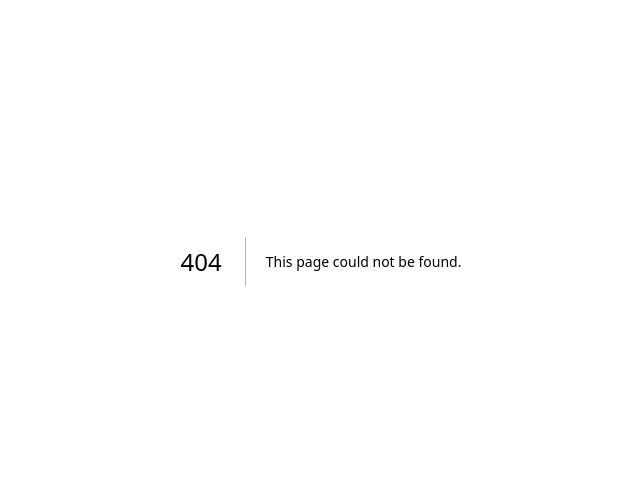
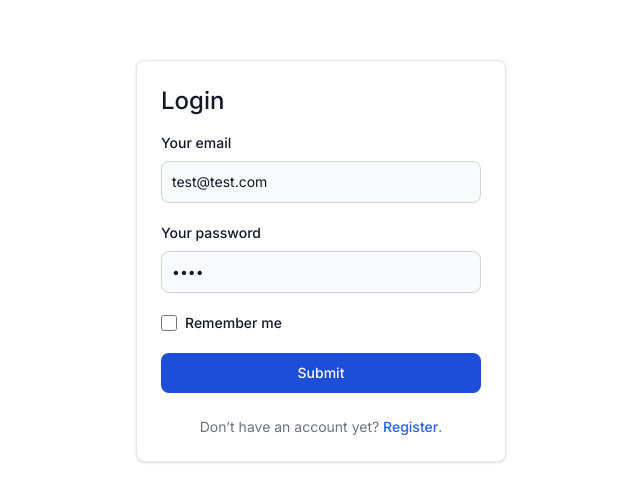
Before and after one commit to LuisQuiiroz/catsplash, a Next.js app: page /login in a window 1280 px wide. Before the commit this address had no page. Shown: the part 139-640 px from the top of the page, without its empty margins (319-959 px from the left). Built offline with nearby package versions, Linux system fonts and the light colour scheme.

Commit message:
login and register form

```diff
--- /dev/null
+++ b/src/app/login/page.jsx
@@ -0,0 +1,65 @@
+'use client'
+
+import Link from 'next/link'
+import { usePathname } from 'next/navigation'
+
+export default function Login () {
+  const login = '/login'
+  const pathName = usePathname()
+  const title = pathName === login ? 'Login' : 'Register'
+  const isLogin = pathName === login
+
+  const handleSubmit = (e) => {
+    e.preventDefault()
+    // Read the form data
+    const form = e.target
+    const formData = new FormData(form)
+
+    // login
+    if (pathName === login) {
+      console.log('login')
+    } else {
+      // register
+      console.log('register')
+    }
+    const formJson = Object.fromEntries(formData.entries())
+    console.log(formJson)
+  }
+  return (
+    <div className='flex items-center justify-center h-screen'>
+      <form
+        className='mx-auto block p-6 bg-white border border-gray-200 rounded-lg shadow dark:bg-gray-800 dark:border-gray-700 '
+        onSubmit={handleSubmit}
+        method='post'
+      >
+        <h1 className='mb-4 text-2xl font-medium text-gray-900 dark:text-white'>{title}</h1>
+        <div className='mb-5 w-80'>
+          <label htmlFor='email' className='block mb-2 text-sm font-medium text-gray-900 dark:text-white'>Your email</label>
+          <input type='email' id='email' name='email' className=' bg-gray-50 border border-gray-300 text-gray-900 text-sm rounded-lg focus:ring-blue-500 focus:border-blue-500 block w-full p-2.5 dark:bg-gray-700 dark:border-gray-600 dark:placeholder-gray-400 dark:text-white dark:focus:ring-blue-500 dark:focus:border-blue-500' placeholder='name@gmail.com' required defaultValue='test@test.com' />
+        </div>
+        <div className='mb-5'>
+          <label htmlFor='password' className='block mb-2 text-sm font-medium text-gray-900 dark:text-white'>Your password</label>
+          <input type='password' id='password' name='password' className='bg-gray-50 border border-gray-300 text-gray-900 text-sm rounded-lg focus:ring-blue-500 focus:border-blue-500 block w-full p-2.5 dark:bg-gray-700 dark:border-gray-600 dark:placeholder-gray-400 dark:text-white dark:focus:ring-blue-500 dark:focus:border-blue-500' required defaultValue='test' />
+        </div>
+        <div className='flex items-start mb-5'>
+          <div className='flex items-center h-5'>
+            <input id='remember' type='checkbox' value='' className='w-4 h-4 border border-gray-300 rounded bg-gray-50 focus:ring-3 focus:ring-blue-300 dark:bg-gray-700 dark:border-gray-600 dark:focus:ring-blue-600 dark:ring-offset-gray-800 dark:focus:ring-offset-gray-800' />
+          </div>
+          <label htmlFor='remember' className='ms-2 text-sm font-medium text-gray-900 dark:text-gray-300'>Remember me</label>
+        </div>
+        <button type='submit' className='text-white bg-blue-700 hover:bg-blue-800 focus:ring-4 focus:outline-none focus:ring-blue-300 font-medium rounded-lg text-sm w-full  px-5 py-2.5 text-center dark:bg-blue-600 dark:hover:bg-blue-700 dark:focus:ring-blue-800'>Submit</button>
+        {
+          isLogin
+            ? (
+              <p id='helper-text' className='mt-6 text-sm text-gray-500 dark:text-gray-400 text-center'>Don’t have an account yet? <Link href='/register' className='font-medium text-blue-600 hover:underline dark:text-blue-500'>Register</Link>.</p>
+
+              )
+            : (
+              <p id='helper-text' className='mt-6 text-sm text-gray-500 dark:text-gray-400 text-center'>Adready a member? <Link href='/login' className='font-medium text-blue-600 hover:underline dark:text-blue-500'>Login</Link>.</p>
+              )
+        }
+
+      </form>
+    </div>
+  )
+}
--- /dev/null
+++ b/src/app/register/page.jsx
@@ -0,0 +1,7 @@
+import Login from '../login/page'
+
+export default function Register () {
+  return (
+    <Login />
+  )
+}
```
